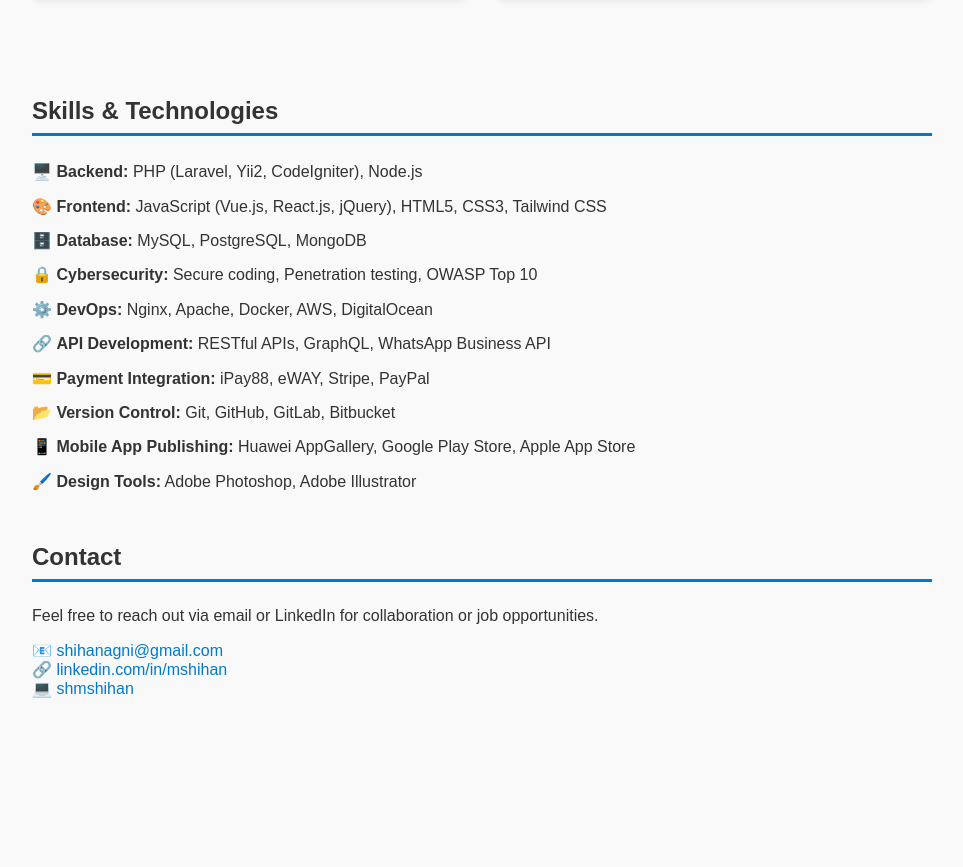
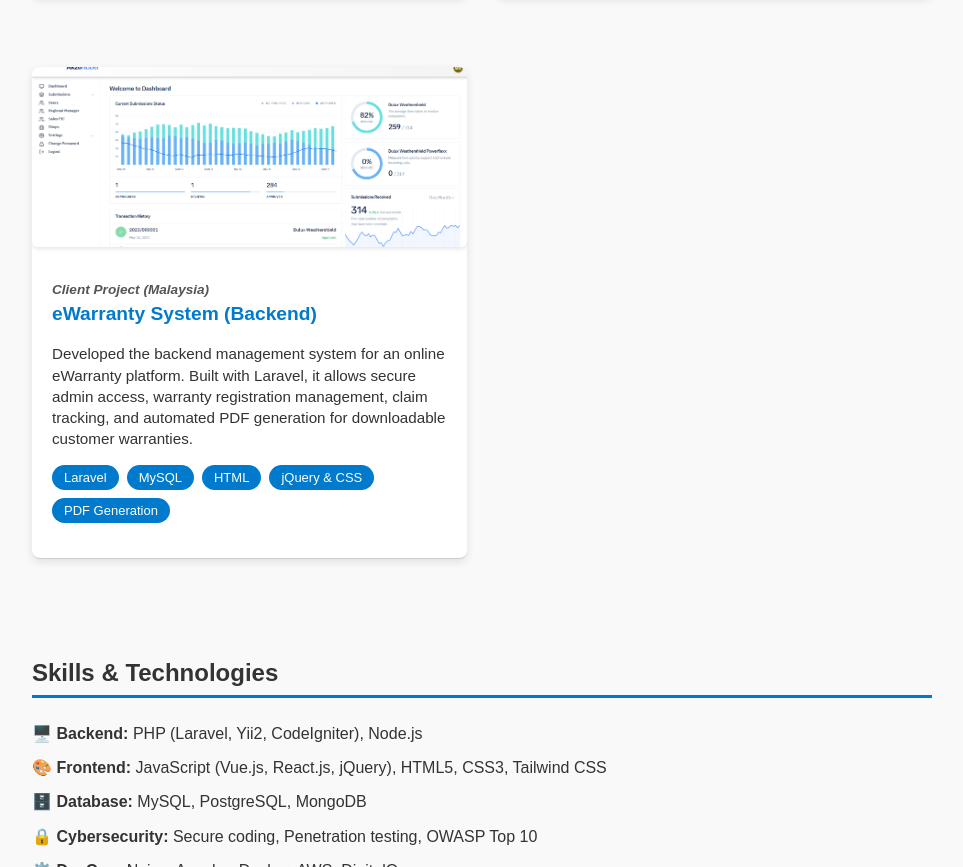
Before and after one commit to shan016/shmshihan, a plain HTML site: page index.html in a window 1280 px wide. Shown: the part 4191-5058 px from the top of the page, without its empty margins (158-1121 px from the left). Before the commit the page ends 4939 px from the top, so only its background shows below. Drawn offline with Linux system fonts and the light colour scheme.

Commit message:
Initial commit to shmshihan repo

```diff
--- a/index.html
+++ b/index.html
@@ -324,6 +324,24 @@
       </div>
     </div>
 
+	<div class="project-card">
+      <img src="img/ewarranty.png" alt="eWarranty System" />
+      <div class="project-info">
+        <div class="work-type">Client Project (Malaysia)</div>
+        <h3>eWarranty System (Backend)</h3>
+        <p>
+      Developed the backend management system for an online eWarranty platform. Built with Laravel, it allows secure admin access, warranty registration management, claim tracking, and automated PDF generation for downloadable customer warranties.
+    </p>
+        <div class="tech-tags">
+       <span>Laravel</span>
+      <span>MySQL</span>
+      <span>HTML</span>
+      <span>jQuery & CSS</span>
+      <span>PDF Generation</span>
+        </div>
+      </div>
+    </div>
+
 
   </div>
 </section>
```
Also changed, not shown: img/ewarranty.png (added).
